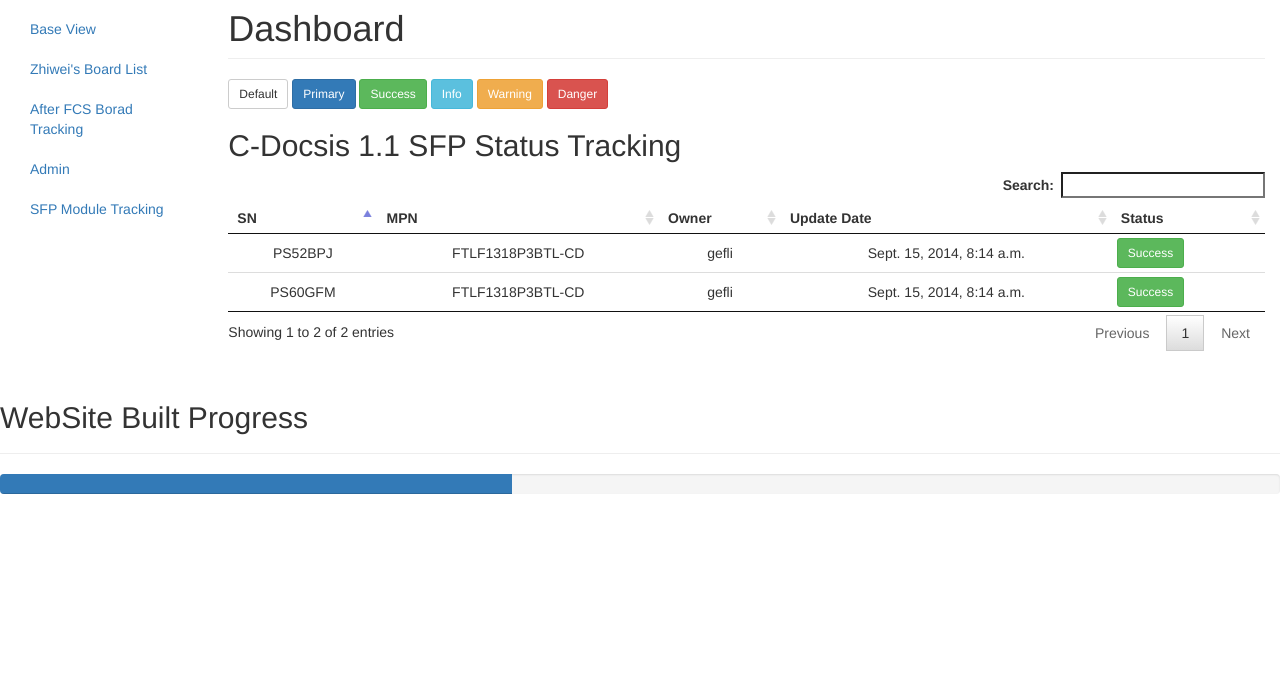
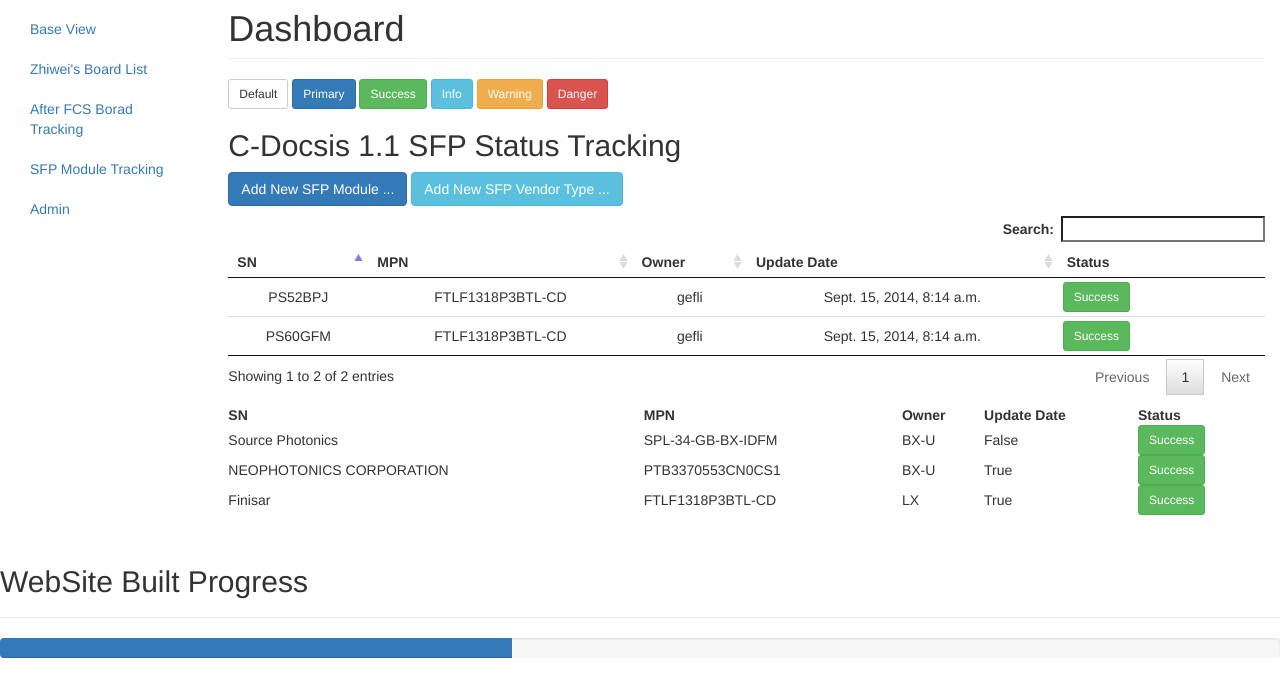
Before and after one commit to llllll1987/mysite, a Django app: template mysite/templates/myblog/sfp_tracking.html in a window 1280 px wide. Shown: the part 51-748 px from the top of the page. Run offline with Django 3.2, Linux system fonts and the light colour scheme; the template is opened without the code that fills it: values that come from a table or form of the project are taken from there, others are empty; data comes from the database, SQL or seed files in the repository; both versions use the stored data as it was after the commit; parts of the project's set-up code (start-up, migrations or seed data) failed here and were passed over; some libraries are stand-ins or nearby versions.

Commit message:
Add SFP and Board modify Link.

```diff
--- a/myblog/views.py
+++ b/myblog/views.py
@@ -37,4 +37,5 @@ def board_tracking(request):
 
 def sfp_tracking(request):
     sfps = SFP.objects.all()
-    return render_to_response("sfp_tracking.html", {"sfps": sfps})
+    sfpvendors = SFPVendor.objects.all()
+    return render_to_response("sfp_tracking.html", {"sfps": sfps, "sfpvendors": sfpvendors })
--- a/mysite/templates/base.html
+++ b/mysite/templates/base.html
@@ -35,7 +35,7 @@ $(document).ready(function() {
         "pageLength": 30,
         "autoWidth": false,
         "columnDefs": [
-            { "targets": [ 5 ],
+            { "targets": [ 4 ],
               "width": "20%",
               "orderable": false  }]
   });
@@ -78,11 +78,11 @@ $(document).ready(function() {
         <div class="col-sm-3 col-md-2 sidebar">
           <ul class="nav nav-sidebar">
           <br/><br/>
-            <li class="active"><a href="http://127.0.0.1:8000/base/">Base View</a></li>
-            <li><a href="http://127.0.0.1:8000/zhiwei_board_list/">Zhiwei's Board List</a></li>
-            <li><a href="http://127.0.0.1:8000/board_tracking">After FCS Borad Tracking</a></li>
-            <li><a href="http://127.0.0.1:8000/admin">Admin</a></li>
-            <li><a href="#">SFP Module Tracking</a></li>
+            <li class="active"><a href="/base/">Base View</a></li>
+            <li><a href="/zhiwei_board_list/">Zhiwei's Board List</a></li>
+            <li><a href="/board_tracking">After FCS Borad Tracking</a></li>
+            <li><a href="/sfp_tracking">SFP Module Tracking</a></li>
+            <li><a href="/admin">Admin</a></li>
           </ul>
         </div>
         <div class="col-sm-9 col-md-10 main">
--- a/mysite/templates/myblog/board_tracking.html
+++ b/mysite/templates/myblog/board_tracking.html
@@ -5,7 +5,9 @@
 {% block BoardList %}
 <p>
 <h2 class="sub-header">Board Status Tracking</h2>
+	<a href="/admin/myblog/cmc_board/add/" class="btn btn-primary" role="button">Add New CMC Board ...</a>
 </p>
+
 	  <!-- <div class="table-responsive"> -->
 	  <p>
 	    <table id="example" class="row-border compact hover nowrap " cellspacing="0" width="100%">
--- a/mysite/templates/myblog/sfp_tracking.html
+++ b/mysite/templates/myblog/sfp_tracking.html
@@ -5,11 +5,11 @@
 {% block BoardList %}
 <p>
 <h2 class="sub-header">C-Docsis 1.1 SFP Status Tracking</h2>
+<a href="/admin/myblog/sfp/" class="btn btn-primary" role="button">Add New SFP Module ...</a>
+<a href="/admin/myblog/sfpvendor/" class="btn btn-info" role="button">Add New SFP Vendor Type ...</a>
 </p>
-	  <!-- <div class="table-responsive"> -->
 	  <p>
 	    <table id="example" class="row-border compact hover nowrap " cellspacing="0" width="100%">
-	    <!-- <table id="example" class="display table-hover" cellspacing="3" width="100%" > -->
 	      <thead>
 	        <tr>
 	          <th>SN</th>
@@ -20,7 +20,6 @@
 	        </tr>
 	      </thead>
 	      <tbody>
-
 		    {% for sfp in sfps %}
 		    <tr>
 		    	<td align="center">{{ sfp.sfp_sn }}</td>
@@ -30,11 +29,34 @@
 				<td><button type="button" class="btn btn-sm btn-success">Success</button></td>
 			</tr>
 		    {% endfor %}
+          </tbody>
+        </table>
+       </p>
 
+
+       	  <p>
+	    <table id="example" class="row-border compact hover nowrap " cellspacing="0" width="100%">
+	      <thead>
+	        <tr>
+	          <th>SN</th>
+	          <th>MPN</th>
+	          <th>Owner</th>
+	          <th>Update Date</th>
+	          <th>Status</th>
+	        </tr>
+	      </thead>
+	      <tbody>
+		    {% for sfpvendor in sfpvendors %}
+		    <tr>
+		    	<td>{{ sfpvendor.vendor }}</td>
+		    	<td>{{ sfpvendor.mpn }}</td>
+		    	<td>{{ sfpvendor.optical_type }}</td>
+		    	<td>{{ sfpvendor.is_cisco_part }}</td>
+				<td><button type="button" class="btn btn-sm btn-success">Success</button></td>
+			</tr>
+		    {% endfor %}
           </tbody>
         </table>
        </p>
       <!-- </div>   -->
 {% endblock %}
-
-<table id="example" class="display dataTable" cellspacing="0" width="100%" role="grid" aria-describedby="example_info" style="width: 100%;">
```
Also changed, not shown: mydata.db, 1 other file. Lines whose indentation alone changed are shown as unchanged.
